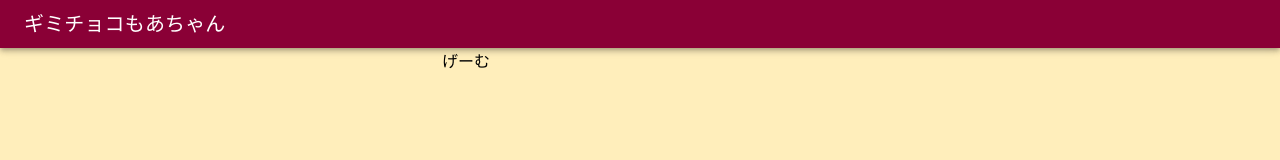
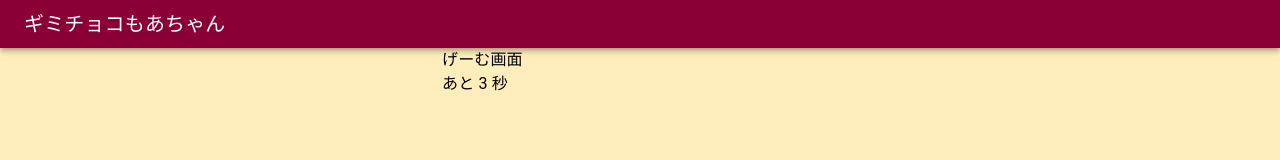
Before and after one commit to ryochansq/gimme-choco, a React (Create React App) app: page / in a window 1280 px wide. Both pictures are taken after a click on the button "スタート！". Shown: the top 160 px of the page. Built offline with nearby package versions, Linux system fonts and the light colour scheme.

Commit message:
add Game & Result

```diff
--- a/src/App.tsx
+++ b/src/App.tsx
@@ -9,7 +9,9 @@ import {
 } from '@material-ui/core'
 import { makeStyles, createStyles } from '@material-ui/core/styles'
 
-import Top from 'pages/top'
+import Top from 'pages/Top'
+import Game from 'pages/Game'
+import Result from 'pages/Result'
 
 const theme = createMuiTheme({
   palette: {
@@ -32,16 +34,8 @@ const useStyles = makeStyles(() =>
 
 const App: React.FC = () => {
   const [viewState, setViewState] = useState<ViewState>('Top')
+  const [score, setScore] = useState(0)
   const classes = useStyles()
-
-  // const onClickStart = () => {
-  //   const setModeFunc = (currentMode: ViewState) => {
-  //     if (currentMode === 'Top') return 'Game'
-  //     else if (currentMode === 'Game') return 'Result'
-  //     else return 'Top'
-  //   }
-  //   setViewState(setModeFunc)
-  // }
 
   return (
     <div className={classes.root}>
@@ -57,9 +51,9 @@ const App: React.FC = () => {
           {(() => {
             switch (viewState) {
               case 'Result':
-                return <div>りざると</div>
+                return <Result setViewState={setViewState} score={score} />
               case 'Game':
-                return <div>げーむ</div>
+                return <Game setViewState={setViewState} setScore={setScore} />
               default:
                 return <Top setViewState={setViewState} />
             }
--- /dev/null
+++ b/src/pages/Game.tsx
@@ -0,0 +1,38 @@
+import React, { useState, useEffect } from 'react'
+import { Typography } from '@material-ui/core'
+import { makeStyles, createStyles } from '@material-ui/core/styles'
+
+type GameProps = Props & {
+  setScore: React.Dispatch<React.SetStateAction<number>>
+}
+
+const useStyles = makeStyles(() =>
+  createStyles({
+    test: {},
+  })
+)
+
+const Game: React.FC<GameProps> = ({ setViewState, setScore }: GameProps) => {
+  const classes = useStyles()
+  const [time, setTime] = useState(5)
+
+  useEffect(() => {
+    if (time === 0) {
+      setScore(444)
+      setTimeout(() => setViewState('Result'), 1000)
+    } else {
+      setTimeout(() => setTime((time) => time - 1), 1000)
+    }
+  }, [time])
+
+  return (
+    <div>
+      <Typography className={classes.test} variant="body1" color="inherit">
+        げーむ画面
+      </Typography>
+      <Typography>あと {time} 秒</Typography>
+    </div>
+  )
+}
+
+export default Game
--- /dev/null
+++ b/src/pages/Result.tsx
@@ -0,0 +1,38 @@
+import React from 'react'
+import { Button, Typography } from '@material-ui/core'
+import { makeStyles, createStyles } from '@material-ui/core/styles'
+
+type ResultProps = Props & {
+  score: number
+}
+
+const useStyles = makeStyles(() =>
+  createStyles({
+    button: {},
+  })
+)
+
+const Result: React.FC<ResultProps> = ({
+  setViewState,
+  score,
+}: ResultProps) => {
+  const classes = useStyles()
+
+  return (
+    <div>
+      <Typography variant="body1" color="inherit">
+        満腹度：{score}
+      </Typography>
+      <Button
+        variant="contained"
+        color="primary"
+        onClick={() => setViewState('Game')}
+        className={classes.button}
+      >
+        もういちど遊ぶ！
+      </Button>
+    </div>
+  )
+}
+
+export default Result
--- a/tsconfig.json
+++ b/tsconfig.json
@@ -23,6 +23,5 @@
   },
   "include": [
     "src"
-  ],
-  "typeRoots": ["./node_modules/@types", "src/react-app-env.d.ts"]
+  ]
 }
```
